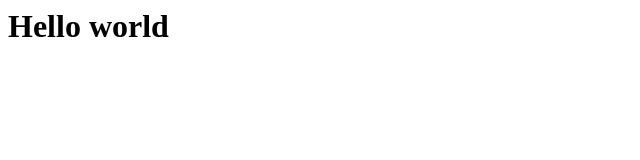
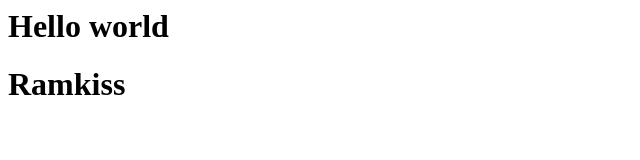
Before and after one commit to ramkishor-hosamane/Test-Github, a plain HTML site: page samp.html in a window 1280 px wide. Shown: the whole page, without its empty margins (0-640 px from the left). Drawn offline with Linux system fonts and the light colour scheme.

Commit message:
I changed a line in Sam.html

```diff
--- a/samp.html
+++ b/samp.html
@@ -1,4 +1,5 @@
 <html>
 
 <h1 color="blue" > Hello world </h1>
+<h1 color="#222"> Ramkiss </h1>
 </html>
```
